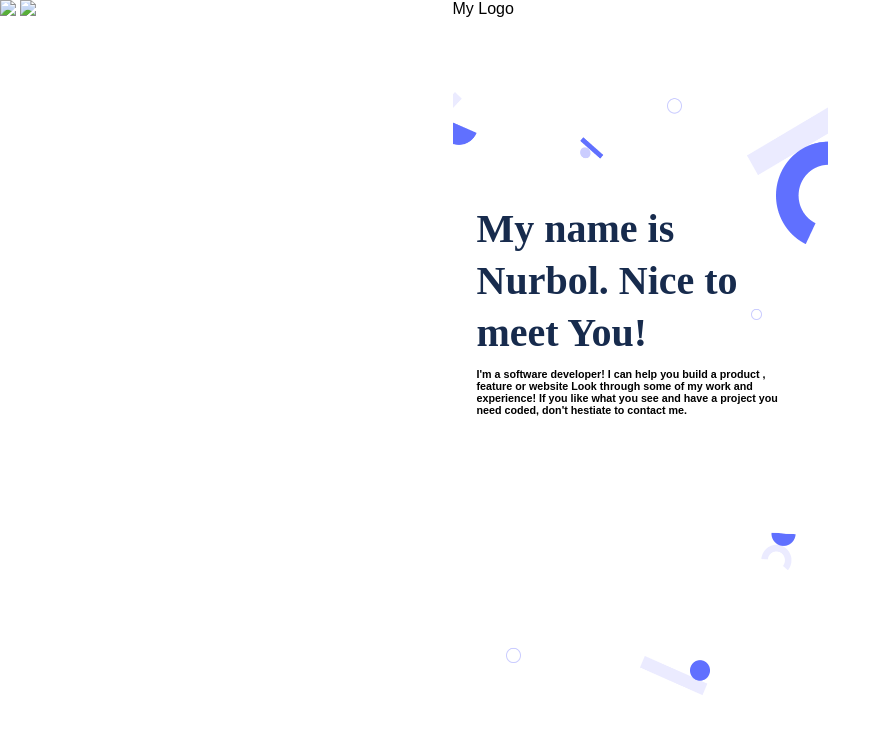
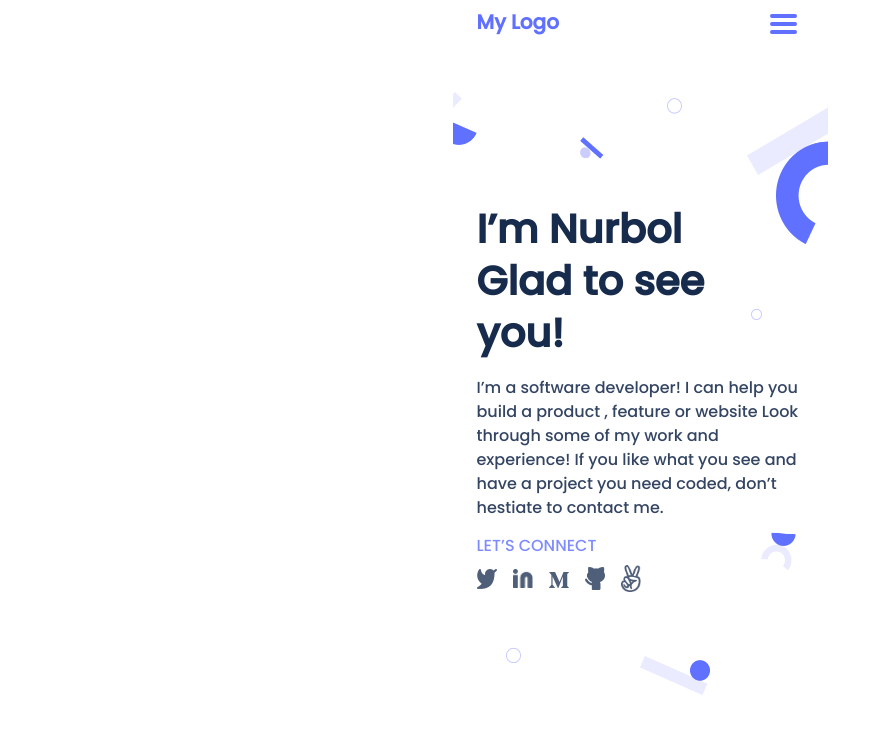
Before and after one commit to everinurmind/portfolio-setup-and-mobile-first, a plain HTML site: page index.html in a window 1280 px wide. Shown: the whole page, without its empty margins (0-891 px from the left). Drawn offline with Linux system fonts and the light colour scheme; files whose address does not match are found by name.

Commit message:
Update index.html
index.html updated

```diff
--- a/index.html
+++ b/index.html
@@ -4,30 +4,52 @@
     <meta charset="UTF-8">
     <meta http-equiv="X-UA-Compatible" content="IE=edge">
     <meta name="viewport" content="width=device-width, initial-scale=1.0">
-    <title>Document</title>
+    <link rel="preconnect" href="https://fonts.googleapis.com">
+    <link rel="preconnect" href="https://fonts.gstatic.com" crossorigin>
+    <link href="https://fonts.googleapis.com/css2?family=Poppins:wght@500&display=swap" rel="stylesheet">
+
     <link rel="stylesheet" href="style.css">
+    <title>Nurbol Sultanov</title>
 </head>
+
 <body>
-    <div class="parent">
-        <img class="image1" src="header-background-mobile@2x.png">
-        <img class="image2" src="header-shapes mobile@2x.png">
-    </div>
+<!-- ─── Header ─── -->
+    <header class="header">
+        <div class="logo-container">
+            <a href="#">My Logo</a>
+        </div>
+    <nav class="nav-menu">
+            <button class="hamburger">
+            <div class="union">
+                <div class="vector1"></div>
+                <div class="vector2"></div>
+                <div class="vector3"></div>
+              </div>
+            </button>
+              </nav>
+    </header>
+<!-- ─── Headline ─── -->
+        <section class="headline">
+            <div class="text">
+                <h1>I’m Nurbol<br>Glad to see<br> you!</h1>
+                <p>I’m a software developer! I can help you build a product , feature or website Look through some of my work and experience! If you like what you see and have a project you need coded, don’t hestiate to contact me.</p>
+            </div>
 
-    <div class="header">
-        <div class="logo"><a id="logo1">My Logo</a></div>
-        <div class="button">
-            <div class="icons">
-                <div class="union">
-                    <div class="bar1"></div>
-                    <div class="bar2"></div>
-                    <div class="bar3"></div>
-                </div>
-            </div>
-        </div>
-</div>
-        <div class="headline">
-        <h1 class="primary">My name is Nurbol. Nice to meet You!</h1>
-        <h6 class="secondary">I'm a software developer! I can help you build a product , feature or website Look through some of my work and experience! If you like what you see and have a project you need coded, don't hestiate to contact me.</h6>
-    </div>
+            <button type="button" class="button">LET’S CONNECT</button>
+
+            <ul>
+                <li><a class="media" href="https://twitter.com/everinurmind/"><img src="images\Twitter@2x.png" alt="twitter logo"></a></li>
+
+                <li><a class="media" href="https://www.linkedin.com/in/everinurmind/"><img src="images\Linkedin@2x.png" alt="linked-in logo"></a></li>
+
+                <li><a class="media" href="https://medium.com/"><img src="images\Medium@2x.png" alt="medium logo"></a></li>
+
+                <li><a class="media" href="https://github.com/everinurmind/"><img src="images\GitHub@2x.png" alt="github logo"></a></li>
+
+                <li><a class="media" href="https://www.angellist.com/"><img src="images\AngelList@2x.png" alt="angellist logo"></a>
+                </li>
+            </ul>
+        </section>
 </body>
+
 </html>
```
